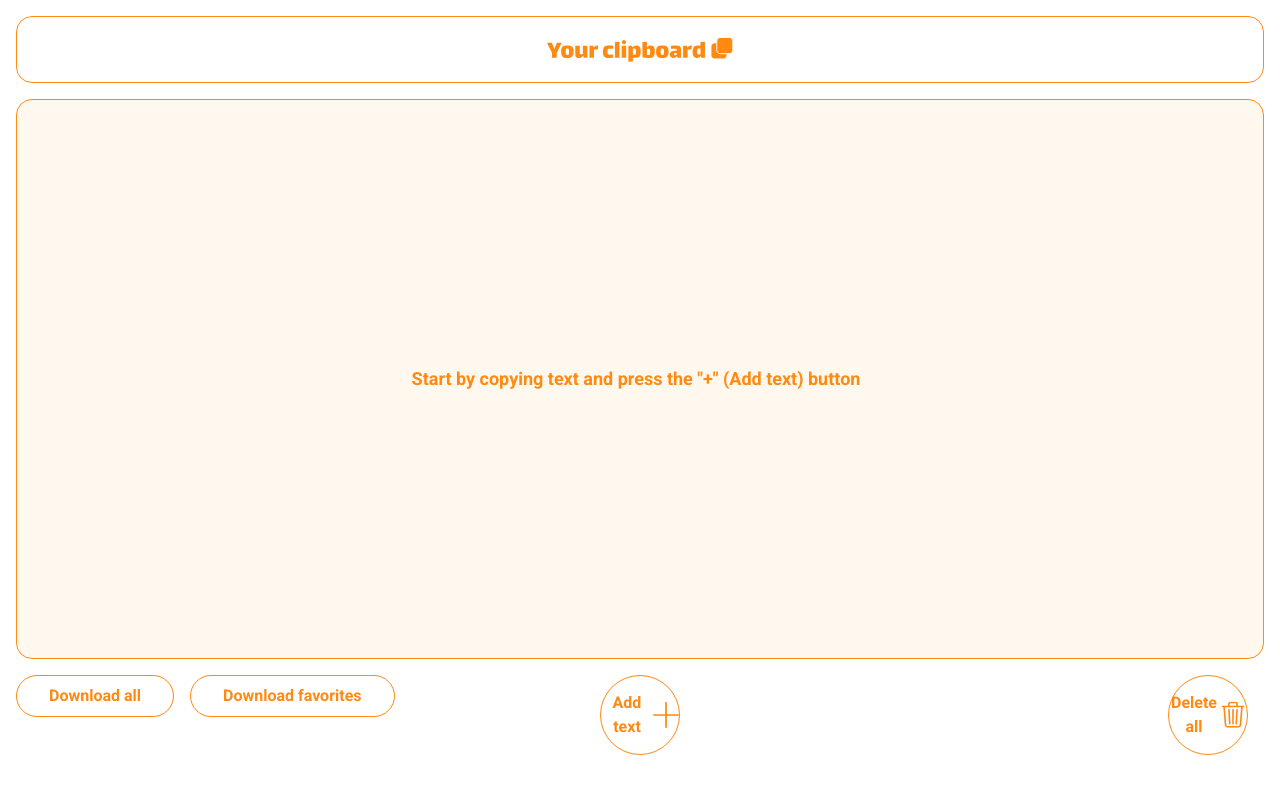
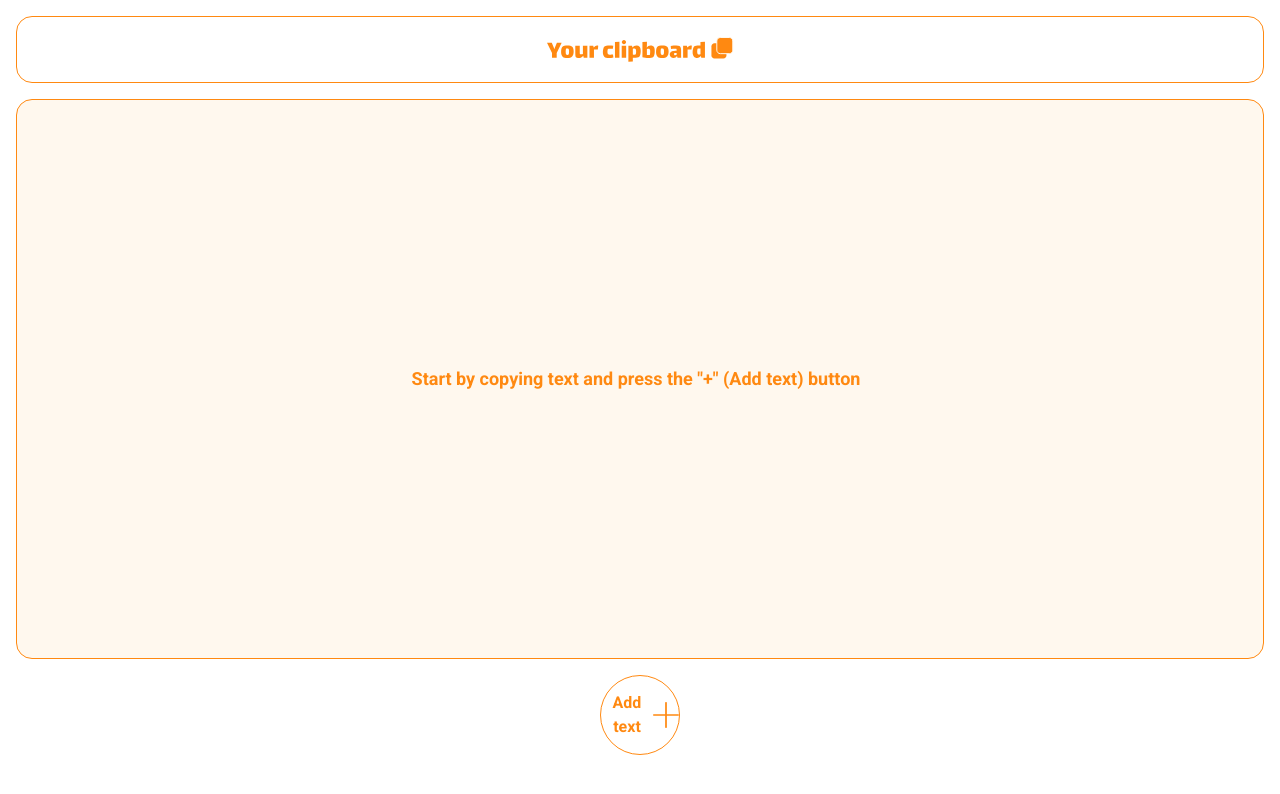
Before and after one commit to EdithOrt/your-clipboard, a Next.js app: page / in a window 1280 px wide. Shown: the top 794 px of the page. Built offline with nearby package versions, Linux system fonts and the light colour scheme.

Commit message:
[UPDATE] buttons footer container conditionally displayed

```diff
--- a/app/ui/footer-container.tsx
+++ b/app/ui/footer-container.tsx
@@ -35,6 +35,12 @@ export function FooterContainer() {
     }
   };
 
+  const hasFavorites = (clipboardList: any) => {
+    return clipboardList.some((clipboardItem: any) => {
+      return clipboardItem.favorite;
+    });
+  };
+
   const downloadTextFile = (downloadFavorites: boolean) => {
     let data;
     if (downloadFavorites) {
@@ -60,6 +66,7 @@ export function FooterContainer() {
 
   return (
     <footer className="mt-4 grid w-full grid-cols-3 ">
+      {clipboardList.length ? (
         <div className="flex gap-x-4 self-start">
           <TextButton
             text="Download all"
@@ -67,13 +74,18 @@ export function FooterContainer() {
             handleClick={() => downloadTextFile(false)}
             style="secondary"
           />
+          {hasFavorites(clipboardList) && (
             <TextButton
               text="Download favorites"
               type="download"
               handleClick={() => downloadTextFile(true)}
               style="secondary"
             />
+          )}
         </div>
+      ) : (
+        <span />
+      )}
 
       <div className="self-center justify-self-center">
         <IconButton
@@ -87,6 +99,7 @@ export function FooterContainer() {
         </IconButton>
       </div>
 
+      {clipboardList.length ? (
         <div className="mr-4 justify-self-end">
           <IconButton
             handleClick={() => deleteAllClipboardData()}
@@ -98,6 +111,9 @@ export function FooterContainer() {
             <SVGComponent height="23" width="32" icon="trash-icon" />
           </IconButton>
         </div>
+      ) : (
+        <span />
+      )}
     </footer>
   );
 }
```
Lines whose indentation alone changed are shown as unchanged.
